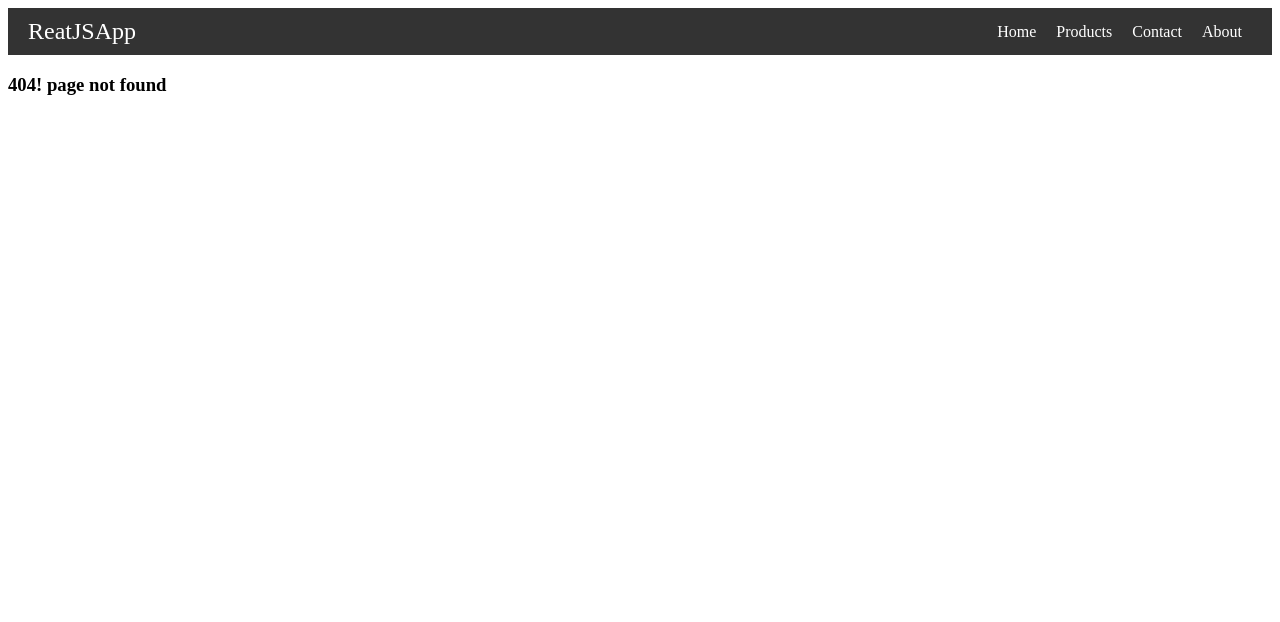
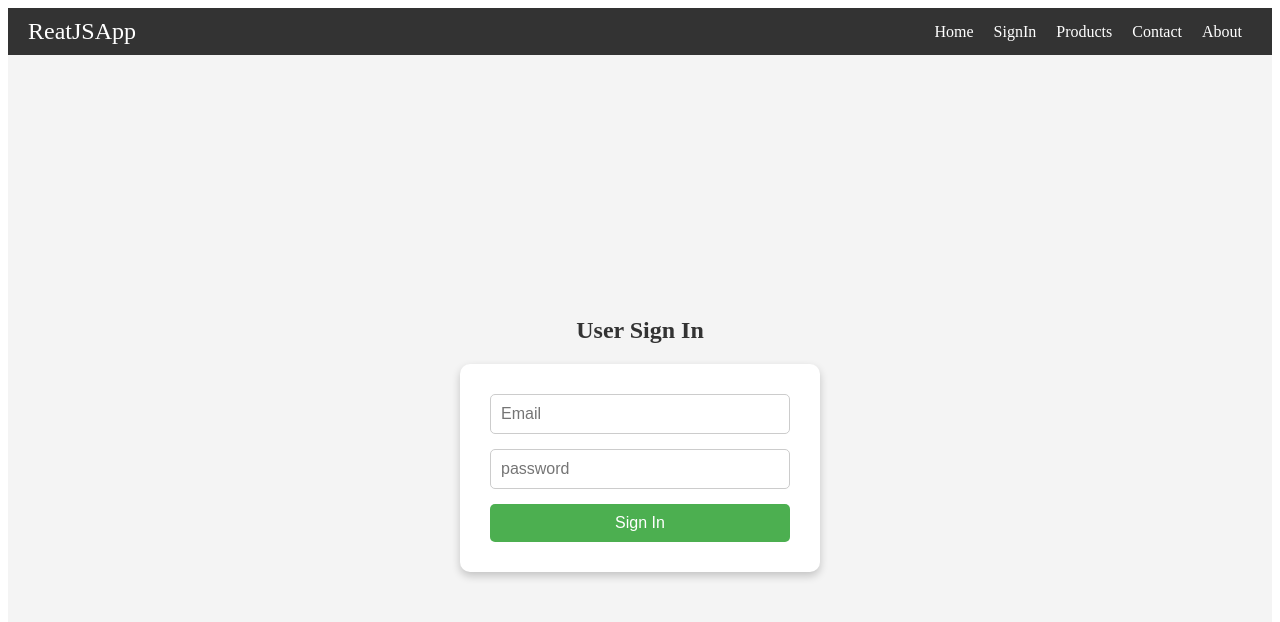
Before and after one commit to devforhad24/ReactJS-Basic, a React (Vite) app: page /signin in a window 1280 px wide. Before the commit this address had no page. Shown: the top 622 px of the page. Built offline with nearby package versions, Linux system fonts and the light colour scheme.

Commit message:
Programmetic navigation

```diff
--- a/src/index.css
+++ b/src/index.css
@@ -29,6 +29,55 @@
   text-decoration: underline;
 }
 
+/* Sign in */
+.signin-container {
+  display: flex;
+  flex-direction: column;
+  align-items: center;
+  justify-content: center;
+  height: 90vh;
+  background-color: #f4f4f4;
+  padding: 20px;
+}
+.signin-container h2 {
+  color: #333;
+  margin-bottom: 20px;
+}
+.singin-form {
+  display: flex;
+  flex-direction: column;
+  width: 300px;
+  background: white;
+  padding: 30px;
+  border-radius: 10px;
+  box-shadow: 0 4px 8px rgba(0, 0, 0, 0.2);
+}
+.singin-form input {
+  margin-bottom: 15px;
+  padding: 10px;
+  border: 1px solid #ccc;
+  border-radius: 5px;
+  font-size: 1em;
+}
+
+.singin-form input:focus {
+  border-color: #4caf50;
+  outline: none;
+}
+.singin-form button {
+  padding: 10px;
+  background-color: #4caf50;
+  color: white;
+  border: none;
+  border-radius: 5px;
+  cursor: pointer;
+  font-size: 1em;
+  transition: background-color 0.3s;
+}
+.singin-form button:hover {
+  background-color: #45a049;
+}
+/* brackpoint */
 @media (max-width: 768px) {
   .navbar__links ul {
     flex-direction: column;
--- a/src/layout/Header.jsx
+++ b/src/layout/Header.jsx
@@ -10,6 +10,7 @@ const Header = () => {
         <nav className='navbar__links'>
         <ul>
             <li> <Link to={'/'}>Home</Link> </li>
+            <li> <Link to={'/signin'}>SignIn</Link> </li>
             <li> <Link to={'/products'}>Products</Link> </li>
             <li> <Link to={'/contact'}>Contact</Link> </li>
             <li> <Link to={'/about'}>About</Link> </li>
--- a/src/pages/Contact.jsx
+++ b/src/pages/Contact.jsx
@@ -1,8 +1,17 @@
+import { useNavigate } from "react-router-dom";
 
 const Contact = () => {
+
+  const navigate = useNavigate();
+
+  const handleGoToHome = () => {
+    navigate('/');
+  }
+
   return (
     <div>
       <h2>Welcome to Contact</h2>
+      <button onClick={handleGoToHome}>Go to Home</button>
     </div>
   )
 }
--- /dev/null
+++ b/src/pages/Profile.jsx
@@ -0,0 +1,15 @@
+
+const Profile = () => {
+  return (
+    <div>
+      <h2>User Profile</h2>
+      <p>User Name</p>
+      <p>User Email</p>
+      <p>User City</p>
+      <p>User Country</p>
+      <p>User Hobby</p>
+    </div>
+  )
+}
+
+export default Profile
--- /dev/null
+++ b/src/pages/SignIn.jsx
@@ -0,0 +1,41 @@
+import { useState } from 'react';
+import { useNavigate } from 'react-router-dom';
+
+const SignIn = () => {
+
+    const [email, setEmail] = useState('');
+    const [password, setPassword] = useState('');
+
+    const navigate = useNavigate();
+
+    const handleEmailChange = (event) => {
+        setEmail(event.target.value);
+    }
+    const handlePasswordChange = (event) => {
+        setPassword(event.target.value);
+    }
+
+    const handleSubmit = (event) => {
+        event.preventDefault();
+        // console.log(email)
+        // console.log(password)
+        if(email === 'jordan@test.com' && password === 'password'){
+          navigate('/profile');
+        }else{
+          navigate('/signin');
+        }
+    }
+
+  return (
+    <div className='signin-container'>
+      <h2>User Sign In</h2>
+      <form onSubmit={handleSubmit} className='singin-form' >
+        <input type="email" id='email' name='email' placeholder='Email' onChange={handleEmailChange} />
+        <input type="password" id='password' name='password' placeholder='password' onChange={handlePasswordChange} />
+        <button>Sign In</button>
+      </form>
+    </div>
+  )
+}
+
+export default SignIn
```
Also changed, not shown: src/main.jsx (+10 -0 lines).
